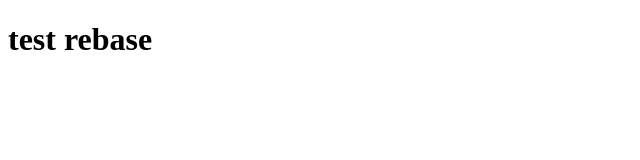
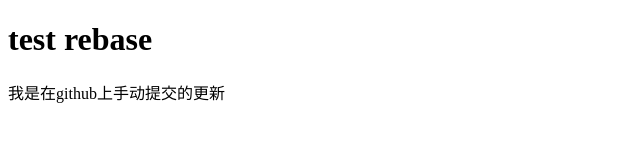
Before and after one commit to lewisMax/test, a plain HTML site: page index.html in a window 1280 px wide. Shown: the whole page, without its empty margins (0-640 px from the left). Drawn offline with Linux system fonts and the light colour scheme.

Commit message:
Update index.html

```diff
--- a/index.html
+++ b/index.html
@@ -7,5 +7,6 @@
 </head>
 <body>
   <h1>test rebase</h1>
+  <p>我是在github上手动提交的更新</p>
 </body>
 </html>
```
